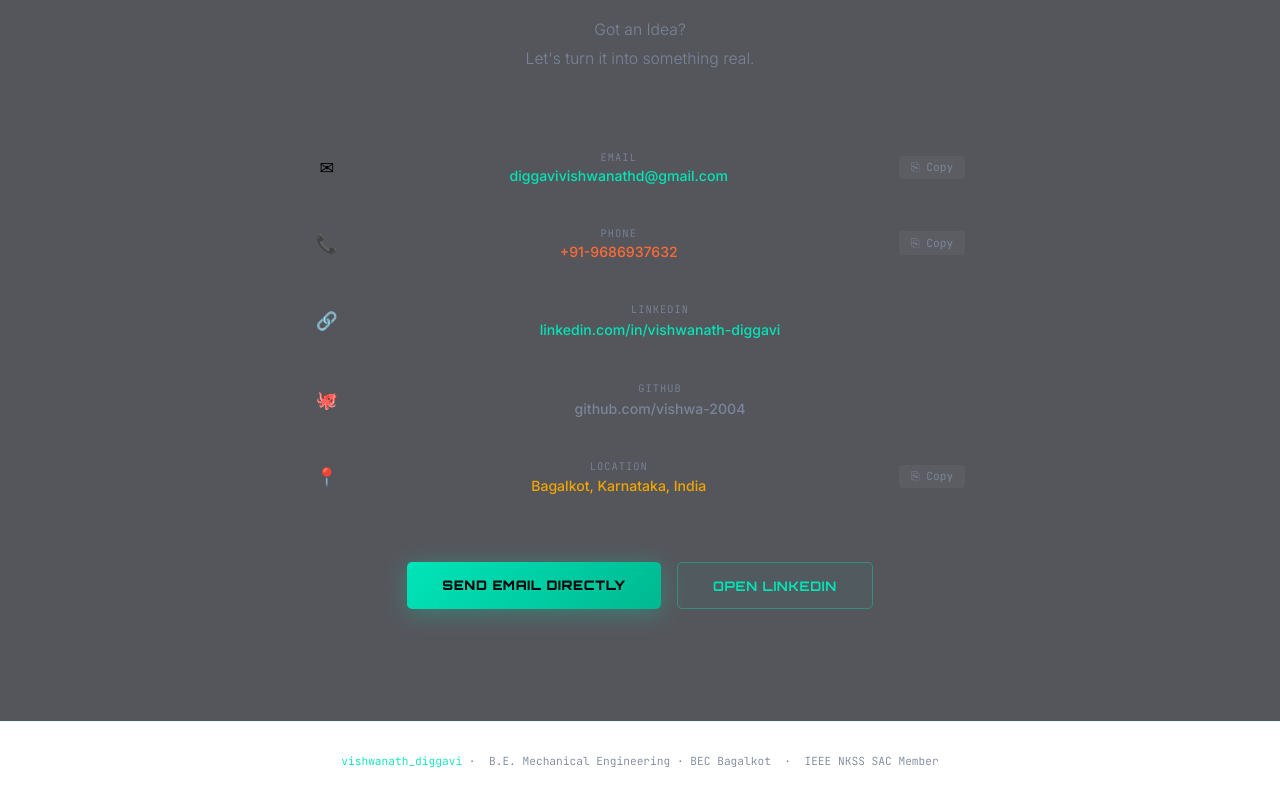
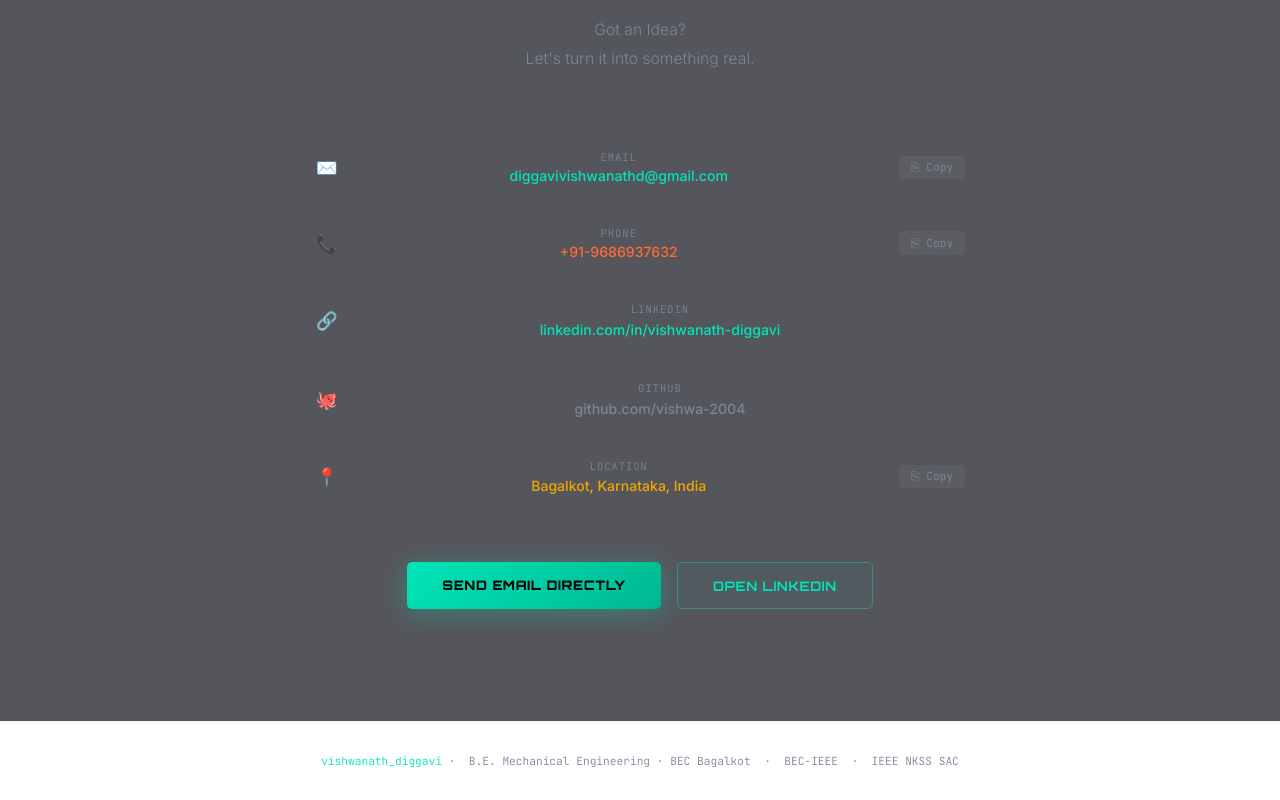
Before and after one commit to vishwa-2004/PORTFOLIO, a React (Vite) app: page / in a window 1280 px wide. Shown: the part 6434-7234 px from the top of the page. Built offline with nearby package versions, Linux system fonts and the light colour scheme.

Commit message:
Fix updates

```diff
--- a/src/App.jsx
+++ b/src/App.jsx
@@ -65,7 +65,8 @@ export default function App() {
       }}>
         <span style={{ color: 'var(--teal)' }}>vishwanath_diggavi</span>
         &nbsp;·&nbsp; B.E. Mechanical Engineering · BEC Bagalkot
-        &nbsp;·&nbsp; IEEE NKSS SAC Member
+        &nbsp;·&nbsp; BEC-IEEE
+        &nbsp;·&nbsp; IEEE NKSS SAC
       </footer>
     </>
   )
--- a/src/sections/Contact.jsx
+++ b/src/sections/Contact.jsx
@@ -44,7 +44,7 @@ export default function Contact() {
 
           {/* console prompt */}
           <div className="console-body">
-            <CopyLine icon="✉" label="Email" value={ME.email} color="var(--teal)" />
+            <CopyLine icon="✉️" label="Email" value={ME.email} color="var(--teal)" />
             <CopyLine icon="📞" label="Phone" value={ME.phone} color="var(--orange)" />
             <CopyLine icon="🔗" label="LinkedIn" value="linkedin.com/in/vishwanath-diggavi" href={ME.linkedin} color="var(--teal)" />
             <CopyLine icon="🐙" label="GitHub" value="github.com/vishwa-2004" href={ME.github} color="var(--body)" />
```
